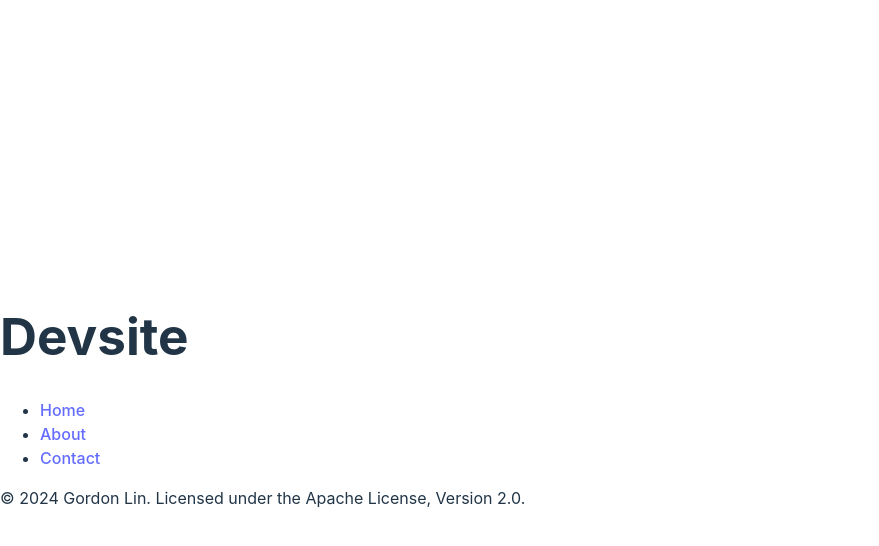
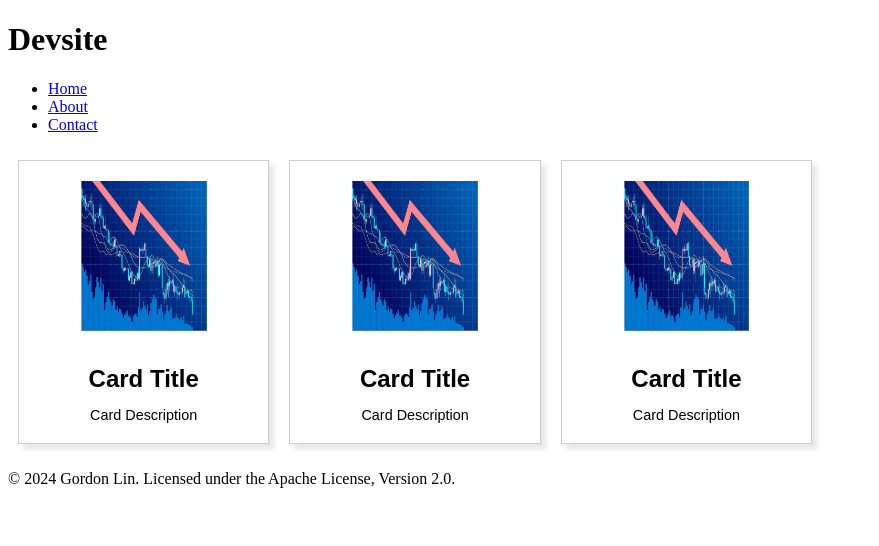
Before and after one commit to GLin04/Devsite, a React (Vite) app: page / in a window 1280 px wide. Shown: the top 546 px of the page, without its empty margins (0-879 px from the left). Built offline with nearby package versions, Linux system fonts and the light colour scheme.

Commit message:
feat: Add test card component to render basic card

```diff
--- a/src/App.jsx
+++ b/src/App.jsx
@@ -1,11 +1,16 @@
 import Header from './Header.jsx'
 import Footer from './Footer.jsx'
+import Card from './Card.jsx'
+
 
 function App() {
 
     return(
         <>
             <Header/>
+            <Card/>
+            <Card/>
+            <Card/>
             <Footer/>
         </>
     )
--- /dev/null
+++ b/src/Card.jsx
@@ -0,0 +1,13 @@
+import stock from './assets/stock.jpeg'
+
+function Card(){
+    return (
+        <div className="card">
+            <img className="card-image" src={stock} alt="card picture" />
+            <h2 className="card-title">Card Title</h2>
+            <p className="card-description">Card Description</p>
+        </div>
+    )
+}
+
+export default Card;
--- a/src/index.css
+++ b/src/index.css
@@ -1,68 +1,28 @@
-:root {
-  font-family: Inter, system-ui, Avenir, Helvetica, Arial, sans-serif;
-  line-height: 1.5;
-  font-weight: 400;
-
-  color-scheme: light dark;
-  color: rgba(255, 255, 255, 0.87);
-  background-color: #242424;
-
-  font-synthesis: none;
-  text-rendering: optimizeLegibility;
-  -webkit-font-smoothing: antialiased;
-  -moz-osx-font-smoothing: grayscale;
+.card {
+  border: 1px solid hsl(0, 0%, 80%);
+  box-shadow: 5px 5px 5px hsla(0, 0%, 0%, 0.1);
+  padding: 20px;
+  margin: 10px;
+  text-align: center;
+  max-width: 250px;
+  display: inline-block;
 }
 
-a {
-  font-weight: 500;
-  color: #646cff;
-  text-decoration: inherit;
-}
-a:hover {
-  color: #535bf2;
+.card .card-image {
+  max-width: 60%;
+  height: 150px;
+  margin-bottom: 10px;
 }
 
-body {
-  margin: 0;
-  display: flex;
-  place-items: center;
-  min-width: 320px;
-  min-height: 100vh;
+.card .card-title {
+  font-family: Arial, sans-serif;
+  font-size: 1.5em;
+  font-weight: bold;
+  margin-bottom: 10px;
 }
 
-h1 {
-  font-size: 3.2em;
-  line-height: 1.1;
+.card .card-description {
+  font-family: Arial, sans-serif;
+  font-size: 0.9em;
+  margin-bottom: 0px;
 }
-
-button {
-  border-radius: 8px;
-  border: 1px solid transparent;
-  padding: 0.6em 1.2em;
-  font-size: 1em;
-  font-weight: 500;
-  font-family: inherit;
-  background-color: #1a1a1a;
-  cursor: pointer;
-  transition: border-color 0.25s;
-}
-button:hover {
-  border-color: #000032;
-}
-button:focus,
-button:focus-visible {
-  outline: 4px auto -webkit-focus-ring-color;
-}
-
-@media (prefers-color-scheme: light) {
-  :root {
-    color: #213547;
-    background-color: #ffffff;
-  }
-  a:hover {
-    color: #747bff;
-  }
-  button {
-    background-color: #f9f9f9;
-  }
-}
```
Also changed, not shown: src/assets/stock.jpeg (added).
